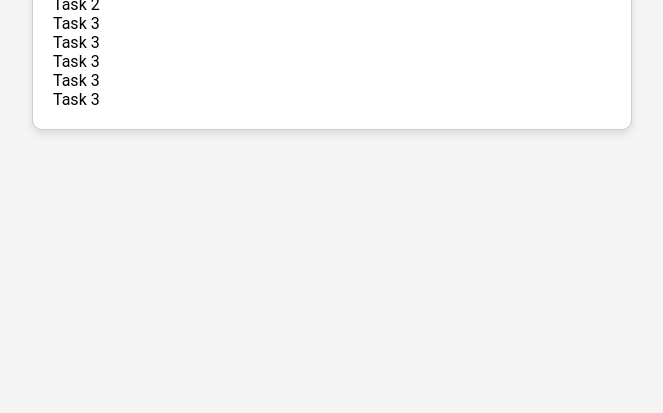
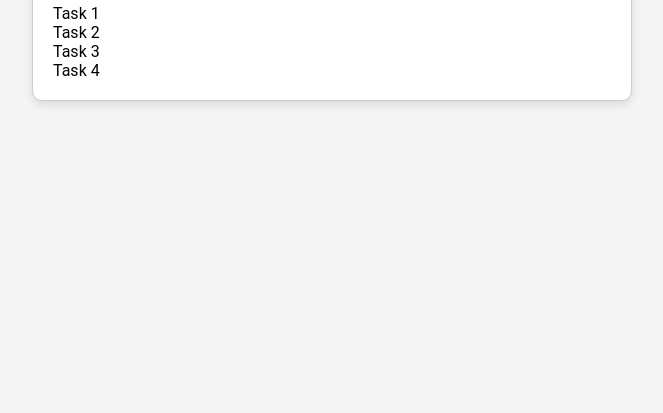
Before and after one commit to AhmedMido203/git-tutorial, a plain HTML site: page index.html in a window 1280 px wide. Shown: the part 387-800 px from the top of the page, without its empty margins (308-971 px from the left). Drawn offline with Linux system fonts and the light colour scheme.

Commit message:
Version 11

```diff
--- a/index.html
+++ b/index.html
@@ -15,13 +15,9 @@
       <li>Task 1</li>
       <li>Task 2</li>
       <li>Task 3</li>
-      <li>Task 3</li>
-      <li>Task 3</li>
-      <li>Task 3</li>
-      <li>Task 3</li>
+      <li>Task 4</li>
     </ul>
   </div>
-
   <script src="script.js"></script>
 </body>
 
```
